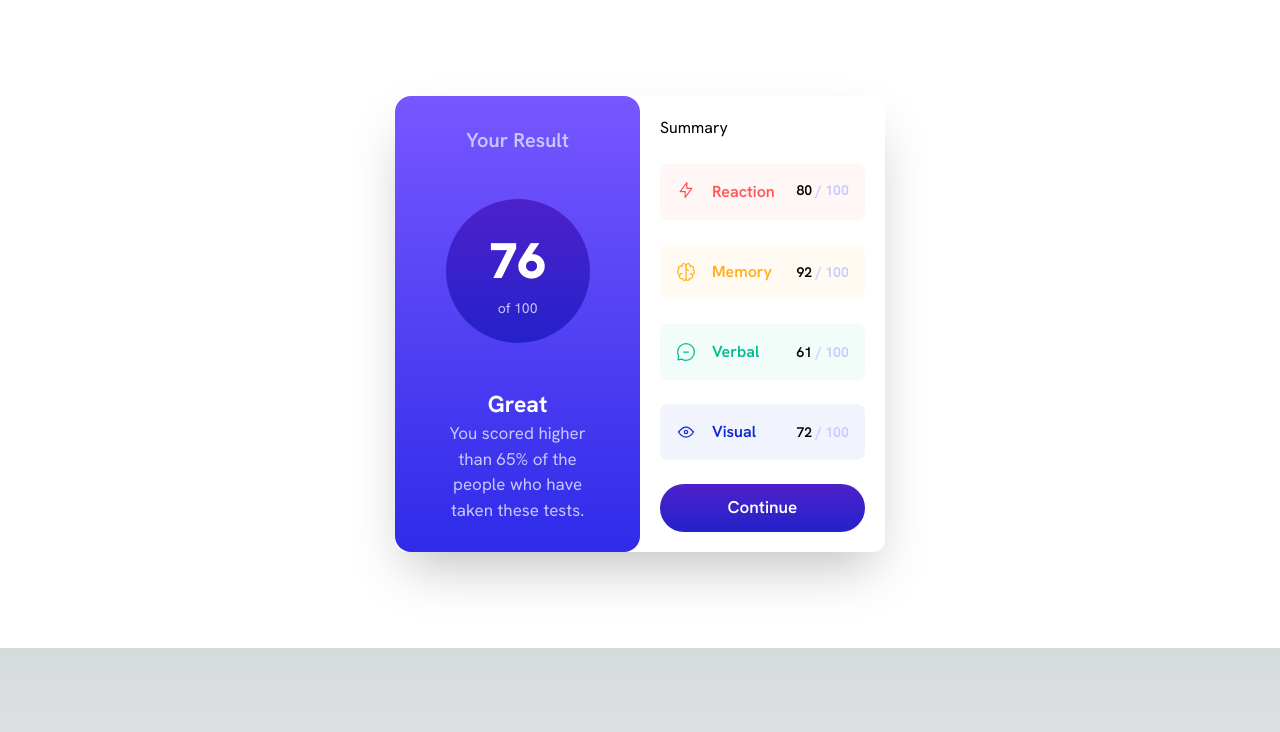
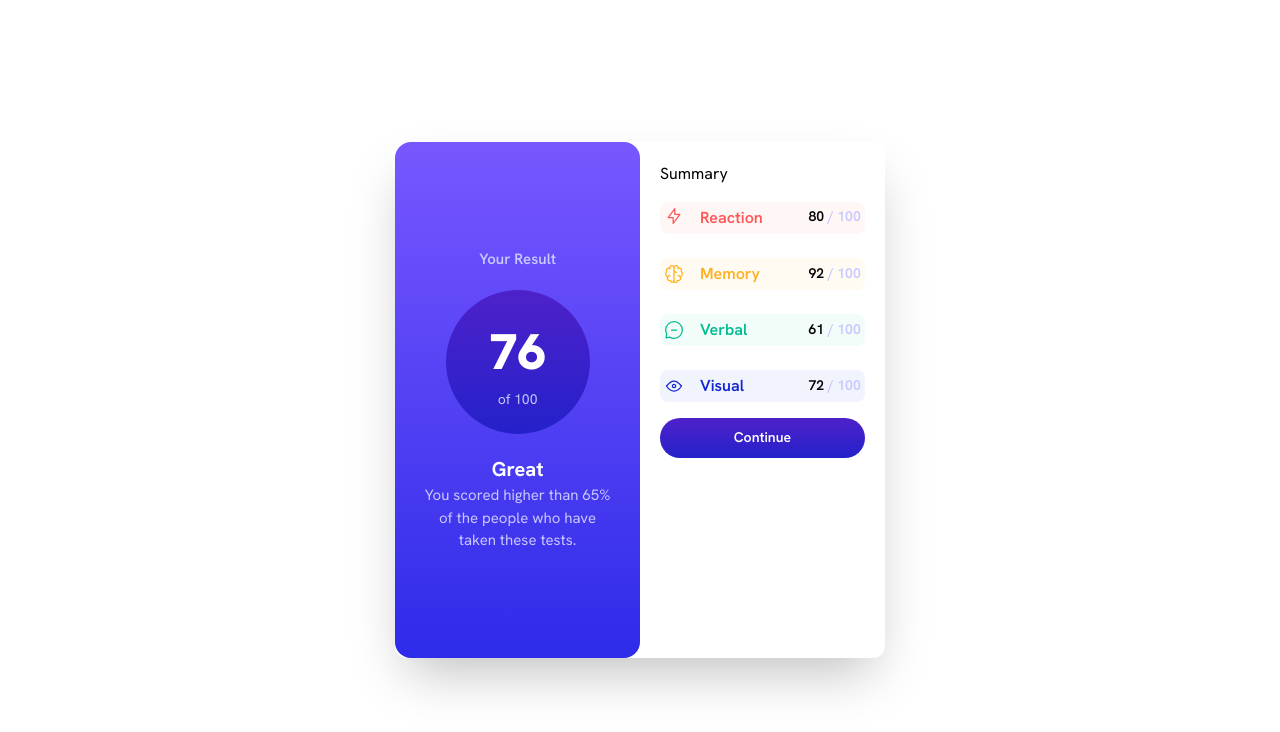
Before and after one commit to Ebi-Tech/Results_summary_component, a Next.js app: page / in a window 1280 px wide. Shown: the top 732 px of the page. Built offline with nearby package versions, Linux system fonts and the light colour scheme.

Commit message:
Fixed the screen cuts

```diff
--- a/app/page.tsx
+++ b/app/page.tsx
@@ -5,7 +5,7 @@ import Image from 'next/image'
 
 export default function Home() {
   return (
-    <main className="flex bg-White w-50 h-50 items-center justify-center p-24">
+    <main className="flex bg-White w-screen h-screen items-center justify-center p-24">
 
       <div className='flex w-[45%] h-[85%] bg-White shadow-2xl rounded-xl overflow-hidden '>
 
--- a/component/LeftSide.tsx
+++ b/component/LeftSide.tsx
@@ -2,17 +2,17 @@ import React from 'react'
 
 const LeftSide = () => {
   return (
-    <div className='w-[50%] h=full flex flex-col items-center p-4 justify-center gap-11 rounded-2xl
+    <div className='w-[50%] h=full flex flex-col items-center p-18 justify-center gap-5 rounded-2xl
         bg-gradient-to-b from-Light-slate-blue to-Light-royal-blue'>
-          <h2 className='text-Light-lavender text-[20px] font-semibold'>Your Result</h2>
+          <h2 className='text-Light-lavender text-[15px] font-semibold'>Your Result</h2>
           <button className='flex flex-col  rounded-full items-center justify-center
            w-36 h-36 p-10 bg-gradient-to-b from-Violet-blue to-Persian-blue '>
             <p className='text-White text-[50px] font-black '>76</p>
             <p className='text-Light-lavender text-[14px] '>of 100</p>
           </button>
           <div className=' flex flex-col items-center'>
-          <p className='text-White text-[23px] font-bold'>Great</p>
-          <p className='text-Light-lavender text-[17px] text-center mx-6'>You scored higher than 65% of the people
+          <p className='text-White text-[20px] font-bold'>Great</p>
+          <p className='text-Light-lavender text-[15px] text-center mx-6'>You scored higher than 65% of the people
            who have taken these tests.</p>
           </div>
         </div>
--- a/component/RightSide.tsx
+++ b/component/RightSide.tsx
@@ -6,42 +6,41 @@ import visual from "@/public/assets/images/icon-visual.svg"
 
 const RightSide = () => {
   return (
-    <div className='w-[50%] h=full p-5 flex flex-col '>
+    <div className='w-[50%] h=full p-5 flex flex-col gap-4 '>
         <h2>Summary</h2>
         <div className='flex flex-col   '>
-<br />
-            <button className='flex flex-row w-full p-4 rounded-lg font-semibold items-centre
+
+            <button className='flex flex-row w-full p-1 rounded-lg font-semibold items-centre
              bg-Light-red bg-opacity-5'>
                 <Image src={reaction} alt='react' width={20} priority className='mr-4'/>
                 <p className='text-[16px] text-Light-red mr-auto'>Reaction</p>
                 <p className='text-[14px] '>80  <span className='text-Light-lavender'> / 100</span></p>
             </button>
 <br />
-            <button className='flex flex-row w-full  p-4 rounded-lg font-semibold items-center
+            <button className='flex flex-row w-full  p-1 rounded-lg font-semibold items-center
              bg-Orangey-yellow bg-opacity-5'>
                 <Image src={memory} alt='react' width={20} priority className='mr-4'/>
                 <p className='text-[16px] text-Orangey-yellow mr-auto'>Memory</p>
                 <p className='text-[14px] '>92  <span className='text-Light-lavender'>  /  100</span></p>
             </button>
 <br />
-            <button className='flex flex-row w-full  p-4 rounded-lg font-semibold items-center
+            <button className='flex flex-row w-full  p-1 rounded-lg font-semibold items-center
              bg-Green-teal bg-opacity-5'>
                 <Image src={verbal} alt='react' width={20} priority className='mr-4'/>
                 <p className='text-[16px] text-Green-teal mr-auto'>Verbal</p>
                 <p className='text-[14px] '>61  <span className='text-Light-lavender'>  /  100</span></p>
             </button>
 <br />
-            <button className='flex flex-row w-full  p-4 rounded-lg font-semibold items-center
+            <button className='flex flex-row w-full  p-1 rounded-lg font-semibold items-center
              bg-Cobalt-blue bg-opacity-5'>
                 <Image src={visual} alt='react' width={20} priority className='mr-4'/>
                 <p className='text-[16px] text-Cobalt-blue mr-auto'>Visual</p>
                 <p className='text-[14px] '>72  <span className='text-Light-lavender'>  /  100</span></p>
             </button>
-<br />
         </div>
         <button className='flex flex-row  rounded-full items-center justify-center
-           w-full h-1 p-6 bg-gradient-to-b from-Violet-blue to-Persian-blue '>
-            <p className='text-White text-[17px] font-semibold '>Continue</p>
+           w-full h-1 p-5 bg-gradient-to-b from-Violet-blue to-Persian-blue '>
+            <p className='text-White text-[14px] font-semibold '>Continue</p>
   </button>
     </div>
 
```
Also changed, not shown: app/dist/page.js, 2 other files (tests, documents, lock files or other folders).
